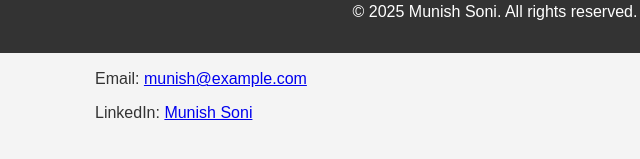
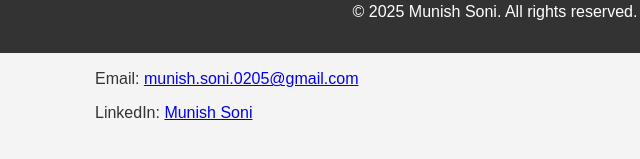
Before and after one commit to Munish-Soni/my-portfolio, a plain HTML site: page index.html in a window 1280 px wide. Shown: the part 747-906 px from the top of the page, 145-785 px from the left. Drawn offline with Linux system fonts and the light colour scheme.

Commit message:
update email address

```diff
--- a/index.html
+++ b/index.html
@@ -1,11 +1,13 @@
 <!DOCTYPE html>
 <html lang="en">
+
 <head>
     <meta charset="UTF-8">
     <meta name="viewport" content="width=device-width, initial-scale=1.0">
     <title>Portfolio - Munish Soni</title>
     <link rel="stylesheet" href="styles.css">
 </head>
+
 <body>
     <header>
         <h1>Munish Soni</h1>
@@ -20,7 +22,8 @@
 
     <section id="about">
         <h2>About Me</h2>
-        <p>Hello! I'm Munish Soni, a passionate developer with experience in web development and other technologies. I love creating beautiful and functional websites.</p>
+        <p>Hello! I'm Munish Soni, a passionate developer with experience in web development and other technologies. I
+            love creating beautiful and functional websites.</p>
     </section>
 
     <section id="projects">
@@ -38,7 +41,7 @@
 
     <section id="contact">
         <h2>Contact</h2>
-        <p>Email: <a href="mailto:munish@example.com">munish@example.com</a></p>
+        <p>Email: <a href="mailto:munish.soni.0205@gmail.com">munish.soni.0205@gmail.com</a></p>
         <p>LinkedIn: <a href="https://www.linkedin.com/in/munish-soni">Munish Soni</a></p>
         <!-- Add more contact information as needed -->
     </section>
@@ -47,4 +50,5 @@
         <p>&copy; 2025 Munish Soni. All rights reserved.</p>
     </footer>
 </body>
+
 </html>
```
